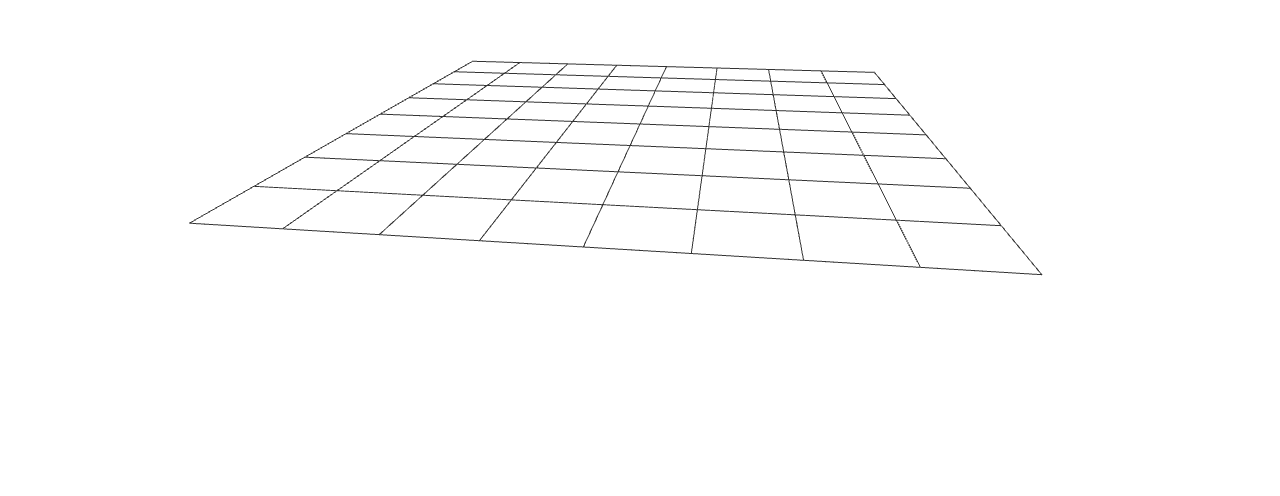
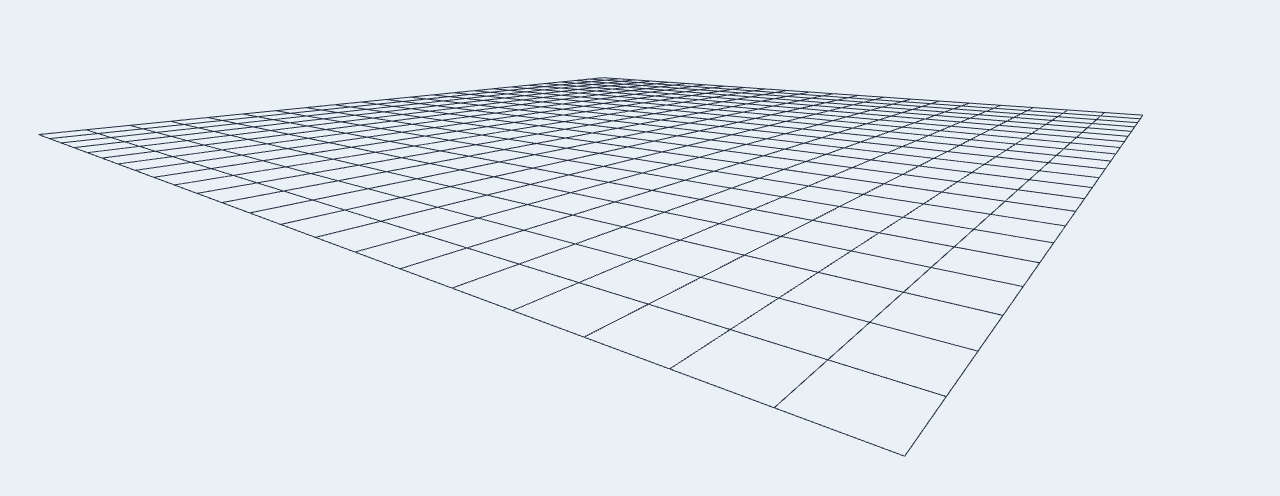
Before and after one commit to nairinarinyan/webgl-grid, a plain HTML site: page index.html in a window 1280 px wide. Shown: the part 276-772 px from the top of the page. Drawn offline with Linux system fonts and the light colour scheme.

Commit message:
jellybean browser compliant

```diff
--- a/index.html
+++ b/index.html
@@ -2,21 +2,42 @@
 <html lang="en">
 <head>
     <meta charset="UTF-8">
-    <meta name="viewport" content="width=device-width, initial-scale=1">
+    <meta name="viewport" content="width=device-width, initial-scale=1, user-scalable=no">
     <title>WebGL Grid</title>
     <style>
-        body {
+        html, body {
             margin: 0;
+            width: 100%;
+            height: 100%;
         }
         canvas {
+            width: 100%;
+            height: 100%;
             display: block;
         }
     </style>
 </head>
 <body>
     <canvas></canvas>
-    <script src="shaders/vertex.js"></script>
-    <script src="shaders/fragment.js"></script>
+    <script id="vertex-shader" type="no-js">
+        attribute vec4 a_position;
+        uniform mat4 u_world;
+        uniform mat4 u_view;
+        uniform mat4 u_projection;
+
+        void main() {
+            gl_Position = u_projection * u_view * u_world * a_position;
+        }
+    </script>
+    <script id="fragment-shader" type="no-js">
+        precision mediump float;
+
+        void main() {
+            gl_FragColor = vec4(39.0/255.0, 48.0/255.0, 67.0/255.0, 1.0);
+        }
+    </script>
+    <!-- <script src="shaders/vertex.js"></script>  -->
+    <!-- <script src="shaders/fragment.js"></script>  -->
     <script src="js/grid.js"></script>
     <script src="js/vec.js"></script>
     <script src="js/mat.js"></script>
--- a/js/grid.js
+++ b/js/grid.js
@@ -1,19 +1,15 @@
 function generateGrid(d) {
-    const u = d/2;
-    let vertices = [];
+    var u = d/2;
+    var vertices = [];
 
-    // d + 1 vertical lines
-    for (let i = 0; i < d + 1; i++) {
-        const lineStart = [-u + i, 0, u];
-        const lineEnd = [-u + i, 0, -u];
-        vertices = vertices.concat(lineStart, lineEnd);
-    }
-
-    // d + 1 horizontal lines
-    for (let i = 0; i < d + 1; i++) {
-        const lineStart = [-u, 0, -u + i];
-        const lineEnd = [u, 0, -u + i];
-        vertices = vertices.concat(lineStart, lineEnd);
+    // d + 1 vertical and horizontal lines
+    for (var i = 0; i < d + 1; i++) {
+        vertices.push(
+            -u + i, 0, u,
+            -u + i, 0, -u,
+            -u, 0, -u + i,
+            u, 0, -u + i
+        );
     }
 
     return vertices;
--- a/js/main.js
+++ b/js/main.js
@@ -1,15 +1,19 @@
-const canvas = document.querySelector('canvas');
-const gl = canvas.getContext('webgl');
+var canvas = document.querySelector('canvas');
 
-canvas.width = window.innerWidth;
-canvas.height = window.innerHeight;
+var ratio = window.devicePixelRatio;
+ratio = ratio < 1 ? 1 : ratio;
 
-let program;
-let viewLocation, viewMatrix, projectionLocation, projectionMatrix, worldLocation, worldMatrix;
-let rotationMatrix = m4.identity();
-let positionBuffer;
+canvas.width = canvas.clientWidth * ratio;
+canvas.height = canvas.clientHeight * ratio;
 
-const gridPositions = generateGrid(8);
+var gl = canvas.getContext('webgl');
+
+var program;
+var viewLocation, viewMatrix, projectionLocation, projectionMatrix, worldLocation, worldMatrix;
+var rotationMatrix = m4.identity();
+var positionBuffer;
+
+var gridPositions = generateGrid(22);
 
 function init() {
     program = initShaders();
@@ -20,26 +24,28 @@ function init() {
 }
 
 function initShaders() {
-    const vertexShader = gl.createShader(gl.VERTEX_SHADER);
-    const fragmentShader = gl.createShader(gl.FRAGMENT_SHADER);
+    var vertexShader = gl.createShader(gl.VERTEX_SHADER);
+    var fragmentShader = gl.createShader(gl.FRAGMENT_SHADER);
 
-    gl.shaderSource(vertexShader, vertexShaderSource);
-    gl.shaderSource(fragmentShader, fragmentShaderSource);
+    gl.shaderSource(vertexShader, document.querySelector('#vertex-shader').innerText);
+    gl.shaderSource(fragmentShader, document.querySelector('#fragment-shader').innerText);
+    // gl.shaderSource(vertexShader, vertexShaderSource);
+    // gl.shaderSource(fragmentShader, fragmentShaderSource);
     gl.compileShader(vertexShader);
     gl.compileShader(fragmentShader);
 
-    const vtxCompileStatus = gl.getShaderParameter(vertexShader, gl.COMPILE_STATUS);
-    const fragCompileStatus = gl.getShaderParameter(fragmentShader, gl.COMPILE_STATUS);
+    var vtxCompileStatus = gl.getShaderParameter(vertexShader, gl.COMPILE_STATUS);
+    var fragCompileStatus = gl.getShaderParameter(fragmentShader, gl.COMPILE_STATUS);
 
     !vtxCompileStatus && console.error(gl.getShaderInfoLog(vertexShader));
     !fragCompileStatus && console.error(gl.getShaderInfoLog(fragmentShader));
 
-    const program = gl.createProgram();
+    var program = gl.createProgram();
     gl.attachShader(program, vertexShader);
     gl.attachShader(program, fragmentShader);
     gl.linkProgram(program);
 
-    const linkStatus = gl.getProgramParameter(program, gl.LINK_STATUS);
+    var linkStatus = gl.getProgramParameter(program, gl.LINK_STATUS);
     !linkStatus && console.error(gl.getProgramInfoLog(program));
 
     gl.useProgram(program);
@@ -47,12 +53,12 @@ function initShaders() {
 }
 
 function setUpUniforms() {
-    const eye = [0,3,-10];
-    const target = [0,0,0];
-    const up = [0,1,0];
-    const aspect = canvas.width / canvas.height;
+    var eye = [0,3,-20];
+    var target = [0,0,0];
+    var up = [0,1,0];
+    var aspect = canvas.width / canvas.height;
 
-    const camera = m4.lookAt(eye, target, up);
+    var camera = m4.lookAt(eye, target, up);
     viewMatrix = m4.inverse(camera);
     projectionMatrix = m4.perspective(45, aspect, 0, 100);
 
@@ -68,14 +74,14 @@ function setUpBuffers() {
 }
 
 function setUniforms(time) {
-    rotationMatrix = m4.rotateY(rotationMatrix, .01);
+    rotationMatrix = m4.rotateY(rotationMatrix, .003);
     gl.uniformMatrix4fv(viewLocation, false, viewMatrix);
     gl.uniformMatrix4fv(projectionLocation, false, projectionMatrix);
     gl.uniformMatrix4fv(worldLocation, false, rotationMatrix);
 }
 
 function setUpAttributes() {
-    const positionLocation = gl.getAttribLocation(program, 'a_position');
+    var positionLocation = gl.getAttribLocation(program, 'a_position');
     gl.vertexAttribPointer(positionLocation, 3, gl.FLOAT, false, 0, 0);
     gl.enableVertexAttribArray(positionLocation);
 }
@@ -85,7 +91,7 @@ function render(time) {
 
     setUniforms(time);
     gl.clear(gl.COLOR_BUFFER_BIT);
-    gl.clearColor(1,1,1,1);
+    gl.clearColor(233/255,241/255,247/255,1);
     gl.drawArrays(gl.LINES, 0, gridPositions.length/3);
 }
 
--- a/js/mat.js
+++ b/js/mat.js
@@ -1,5 +1,4 @@
-const m4 = (() => {
-
+var m4 = (function() {
 
 var MatType = Float32Array;
 
--- a/js/vec.js
+++ b/js/vec.js
@@ -1,4 +1,4 @@
-const v3 = (() => {
+var v3 = (function() {
 
 var VecType = Float32Array;
 
```
